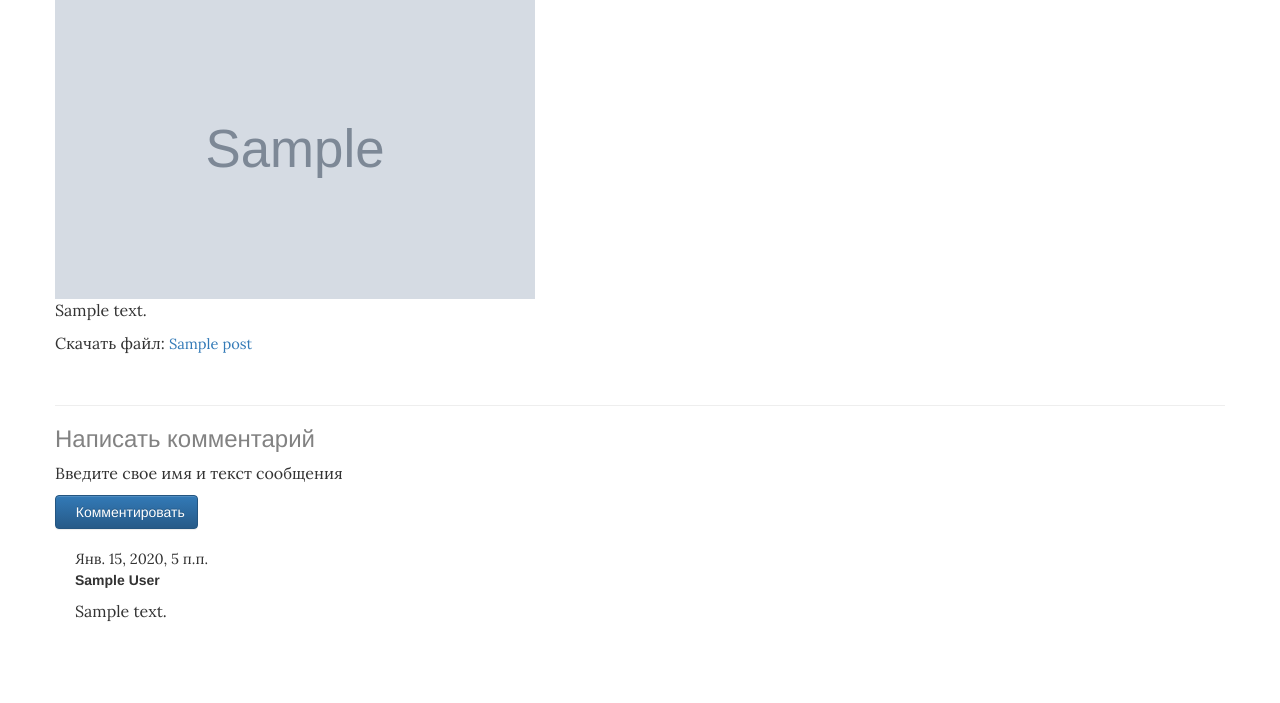
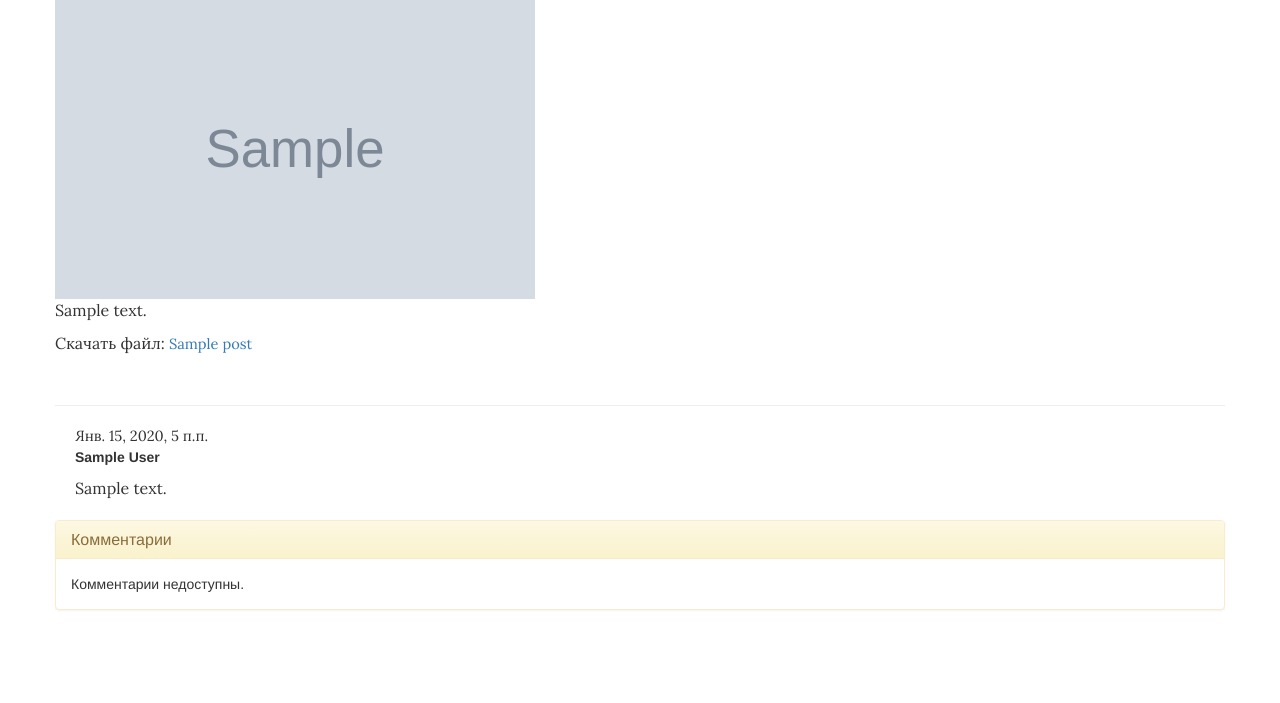
Before and after one commit to NataliaSergeeva/my-catalog, a Django app: page /post/1/ in a window 1280 px wide. Shown: the part 283-986 px from the top of the page. After the commit the page ends 893 px from the top, so only its background shows below. Run offline with Django 3.2, Linux system fonts and the light colour scheme; tables that the repository leaves empty hold one stand-in row (values such as "Sample post"); grey boxes marked "Sample" are stand-in pictures; some libraries are stand-ins or nearby versions.

Commit message:
Adjusted comment pannel.

```diff
--- a/catalog/templates/catalog/post_detail.html
+++ b/catalog/templates/catalog/post_detail.html
@@ -29,16 +29,6 @@
     <br>
     <hr>
 
-    <h3 id="write_comment"><a onclick="return show_comments_form('write_comment')">Написать комментарий</a></h3>
-    <p>Введите свое имя и текст сообщения</p>
-    <form id="comment_form" action="{% url 'add_comment_to_post' pk=post.pk %}" method="post">
-        {% csrf_token %}
-        {% bootstrap_form form %}
-        {% buttons %}
-            <button type="submit" class="btn btn-primary">{% bootstrap_icon "comment" %}&nbsp;&nbsp;Комментировать</button>
-        {% endbuttons %}
-    </form>
-
     {% for comment in post.comments.all %}
         <div class="comment">
             <div class="date">
@@ -55,4 +45,25 @@
     {% empty %}
         <p>No comments here yet :(</p>
     {% endfor %}
+
+    {% if form %}
+        <h3 id="write_comment"><a onclick="return show_comments_form('write_comment')">Написать комментарий</a></h3>
+        <p>Введите свое имя и текст сообщения</p>
+        <form id="comment_form" action="{% url 'add_comment_to_post' pk=post.pk %}" method="post">
+            {% csrf_token %}
+            {% bootstrap_form form %}
+            {% buttons %}
+                <button type="submit" class="btn btn-primary">{% bootstrap_icon "comment" %}&nbsp;&nbsp;Комментировать</button>
+            {% endbuttons %}
+        </form>
+    {% else %}
+        <div class="panel panel-warning">
+            <div class="panel-heading">
+                <h3 class="panel-title">Комментарии</h3>
+            </div>
+            <div class="panel-body">
+                Комментарии недоступны.<br />
+            </div>
+        </div>
+    {% endif %}
 {% endblock %}
```
